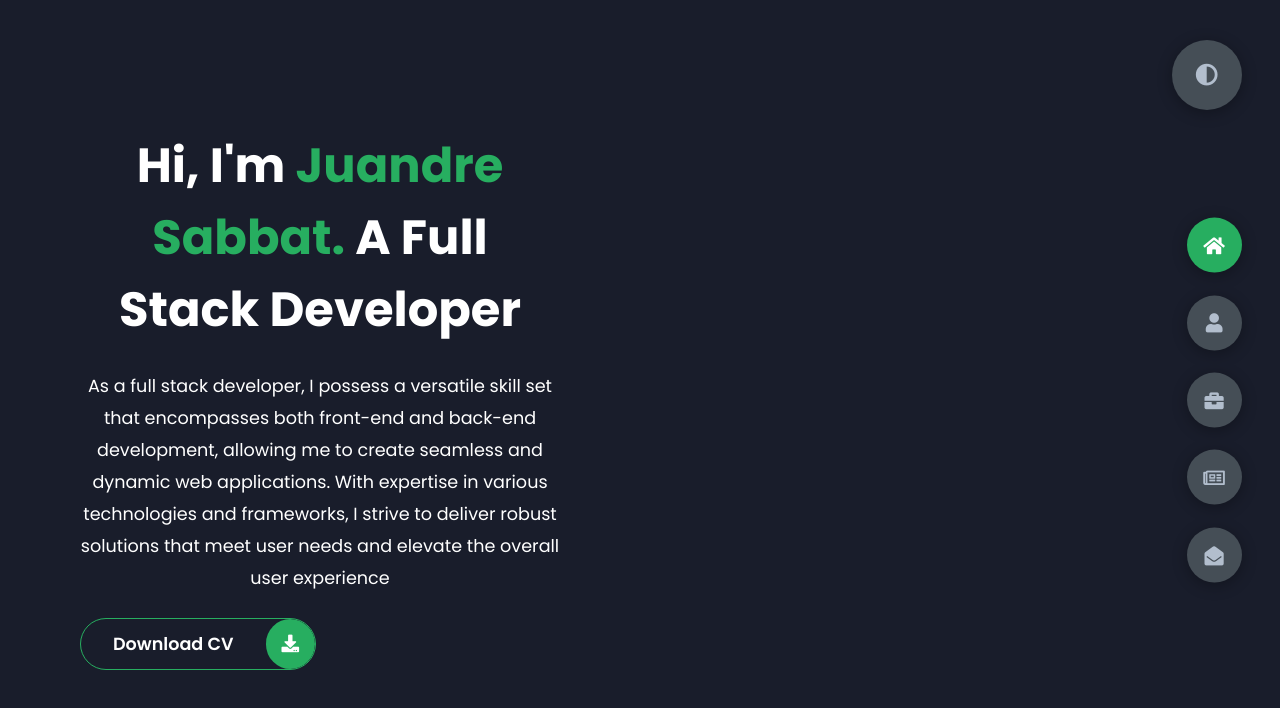
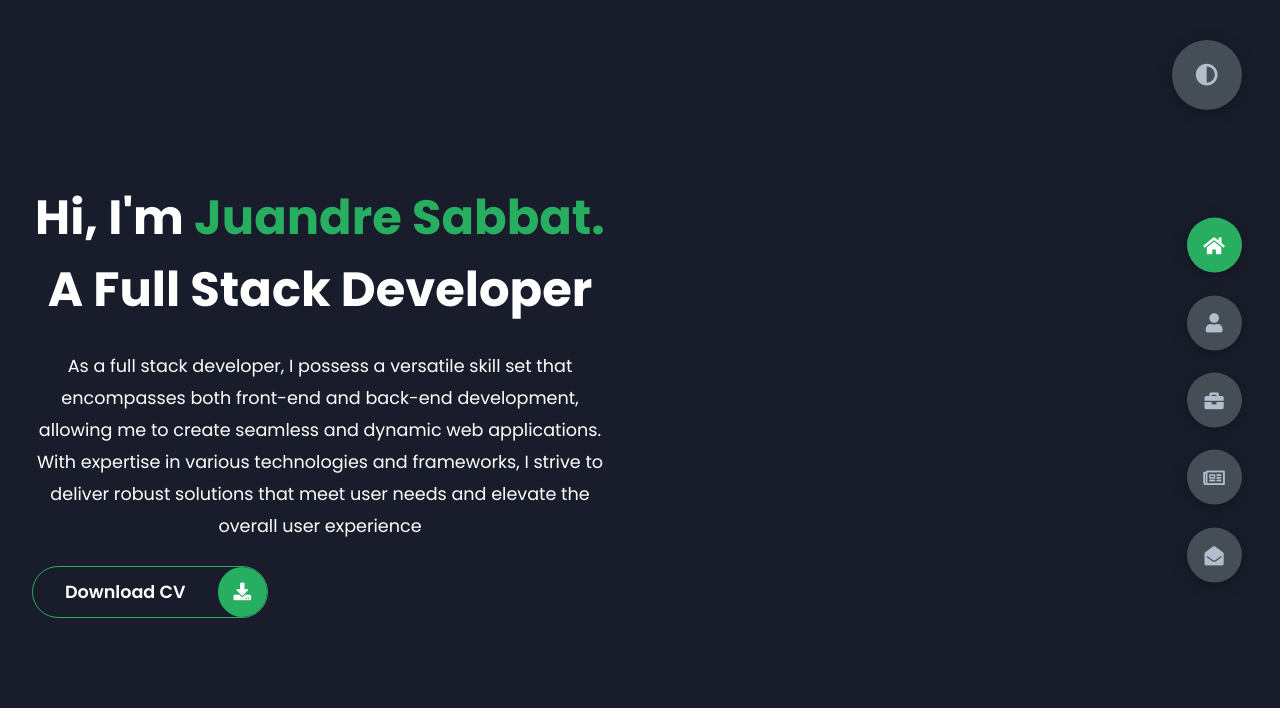
Before and after one commit to sabbatj/..j, a plain HTML site: page index.html in a window 1280 px wide. Drawn offline with Linux system fonts and the light colour scheme.

Commit message:
Update styles.css

```diff
--- a/styles/styles.css
+++ b/styles/styles.css
@@ -202,8 +202,8 @@ section {
   flex-direction: column;
   justify-content: center;
   align-items: flex-start; /* Align text to the left */
-  padding-left: 5rem; /* Add padding to the left */
-  padding-right: 5rem; /* Add padding to the right */
+  padding-left: 2rem; /* Add padding to the left */
+  padding-right: 2rem; /* Add padding to the right */
 }
 
 .header-content .right-header .name {
```
